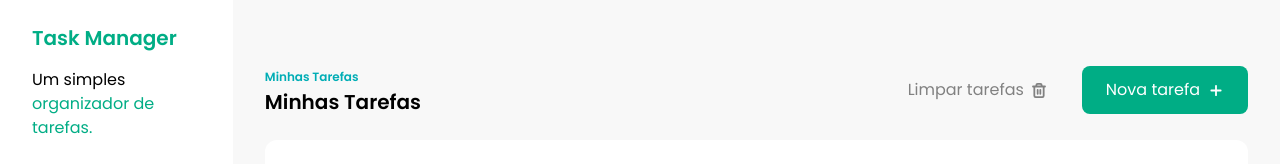
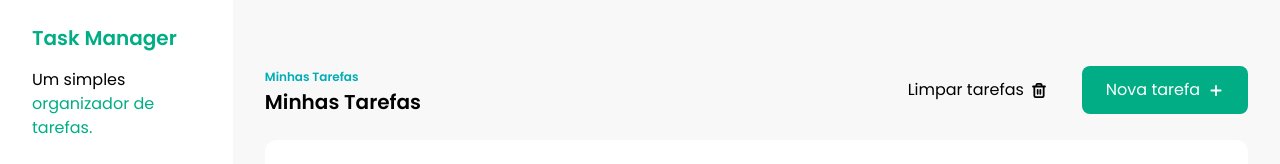
Before and after one commit to duduzinmuller/task-manager, a React (Vite) app: page / in a window 1280 px wide. Shown: the top 164 px of the page. Built offline with nearby package versions, Linux system fonts and the light colour scheme.

Commit message:
refactor: ensure variant ghost Button component

```diff
--- a/src/components/TaskItem.jsx
+++ b/src/components/TaskItem.jsx
@@ -38,7 +38,7 @@ const TaskItem = ({ task, handleCheckboxClick, handleDeleteClick }) => {
       </div>
 
       <div className="flex items-center gap-2">
-        <Button variant="secundary" onClick={() => handleDeleteClick(task.id)}>
+        <Button variant="ghost" onClick={() => handleDeleteClick(task.id)}>
           <TrashIcon className="text-[#9A9C9F]" />
         </Button>
 
--- a/src/components/Tasks.jsx
+++ b/src/components/Tasks.jsx
@@ -64,7 +64,7 @@ const Tasks = () => {
           <h2 className="text-xl font-semibold">Minhas Tarefas</h2>
         </div>
         <div className="flex items-center gap-3">
-          <Button variant="secundary">
+          <Button variant="ghost">
             Limpar tarefas
             <TrashIcon />
           </Button>
```
